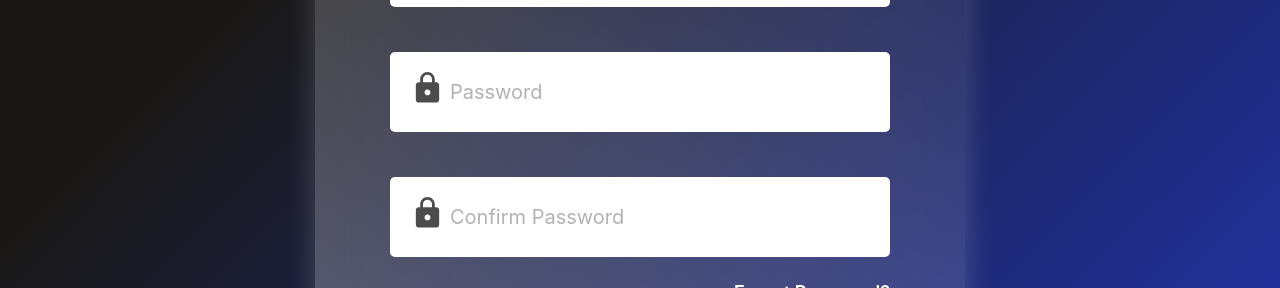
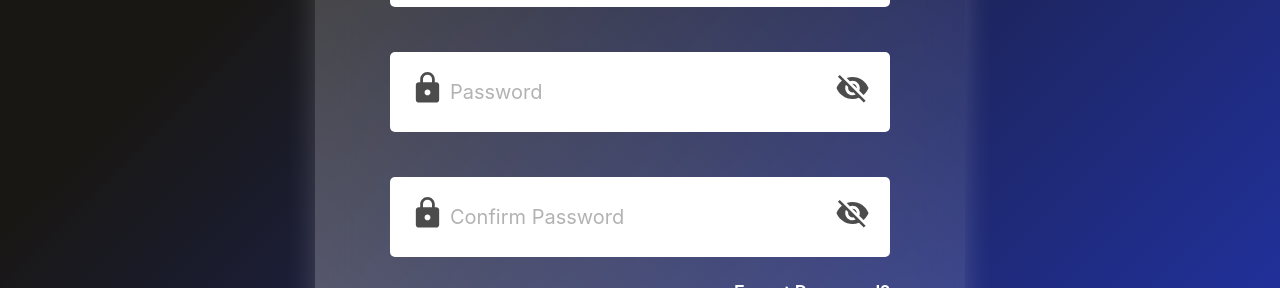
Before and after one commit to MercyKorir/crypto-dashboard, a React (Create React App) app: page /signup in a window 1280 px wide. Shown: the part 309-597 px from the top of the page. Built offline with nearby package versions, Linux system fonts and the light colour scheme; no server answers.

Commit message:
Implemented show/hide password

```diff
--- a/src/components/SignIn.jsx
+++ b/src/components/SignIn.jsx
@@ -7,11 +7,14 @@ import { useNavigate } from "react-router-dom";
 import EmailIcon from "@mui/icons-material/Email";
 import LockIcon from "@mui/icons-material/Lock";
 import WarningAmberIcon from "@mui/icons-material/WarningAmber";
+import VisibilityOffIcon from "@mui/icons-material/VisibilityOff";
+import VisibilityIcon from "@mui/icons-material/Visibility";
 import styles from "../styles/SignIn.module.css";
 
 const SignIn = () => {
   const [error, setError] = useState({});
   const [isLoggedIn, setIsLoggedIn] = useState(false);
+  const [showPwd, setShowPwd] = useState(false);
   const navigate = useNavigate();
 
   const [email, setEmail] = useState("");
@@ -129,8 +132,23 @@ const SignIn = () => {
           </div>
           <div className={styles.inputItem}>
             <div className={styles.inputBox}>
+              <span className={styles.visibilityIcon}>
+                <div onClick={() => setShowPwd(!showPwd)}>
+                  {showPwd ? (
+                    <VisibilityIcon
+                      fontSize="inherit"
+                      style={{ cursor: "pointer" }}
+                    />
+                  ) : (
+                    <VisibilityOffIcon
+                      fontSize="inherit"
+                      style={{ cursor: "pointer" }}
+                    />
+                  )}
+                </div>
+              </span>
               <input
-                type="password"
+                type={showPwd ? "text" : "password"}
                 id="password"
                 name="password"
                 value={password}
--- a/src/components/SignUp.jsx
+++ b/src/components/SignUp.jsx
@@ -7,6 +7,8 @@ import EmailIcon from "@mui/icons-material/Email";
 import LockIcon from "@mui/icons-material/Lock";
 import AccountCircleIcon from "@mui/icons-material/AccountCircle";
 import WarningAmberIcon from "@mui/icons-material/WarningAmber";
+import VisibilityOffIcon from "@mui/icons-material/VisibilityOff";
+import VisibilityIcon from "@mui/icons-material/Visibility";
 
 const SignUp = () => {
   const [email, setEmail] = useState("");
@@ -14,6 +16,8 @@ const SignUp = () => {
   const [confPassword, setConfPassword] = useState("");
   const [username, setUsername] = useState("");
   const [error, setError] = useState({});
+  const [showPwd, setShowPwd] = useState(false);
+  const [showConfPwd, setShowConfPwd] = useState(false);
 
   const navigate = useNavigate();
 
@@ -197,8 +201,23 @@ const SignUp = () => {
           </div>
           <div className={styles.inputItem}>
             <div className={styles.inputBox}>
+              <span className={styles.visibilityIcon}>
+                <div onClick={() => setShowPwd(!showPwd)}>
+                  {showPwd ? (
+                    <VisibilityIcon
+                      fontSize="inherit"
+                      style={{ cursor: "pointer" }}
+                    />
+                  ) : (
+                    <VisibilityOffIcon
+                      fontSize="inherit"
+                      style={{ cursor: "pointer" }}
+                    />
+                  )}
+                </div>
+              </span>
               <input
-                type="password"
+                type={showPwd ? "text" : "password"}
                 id="password"
                 name="password"
                 value={password}
@@ -224,8 +243,23 @@ const SignUp = () => {
           </div>
           <div className={styles.inputItem}>
             <div className={styles.inputBox}>
+              <span className={styles.visibilityIcon}>
+                <div onClick={() => setShowConfPwd(!showConfPwd)}>
+                  {showConfPwd ? (
+                    <VisibilityIcon
+                      fontSize="inherit"
+                      style={{ cursor: "pointer" }}
+                    />
+                  ) : (
+                    <VisibilityOffIcon
+                      fontSize="inherit"
+                      style={{ cursor: "pointer" }}
+                    />
+                  )}
+                </div>
+              </span>
               <input
-                type="password"
+                type={showConfPwd ? "text" : "password"}
                 id="confirm"
                 name="confirm"
                 value={confPassword}
--- a/src/styles/SignIn.module.css
+++ b/src/styles/SignIn.module.css
@@ -12,6 +12,17 @@
 .inputBox {
   position: relative;
   width: 100%;
+}
+
+.inputBox .visibilityIcon {
+  position: absolute;
+  top: 50%;
+  right: 15px;
+  transform: translateY(-50%);
+  color: rgba(0, 0, 0, 0.7);
+  font-size: 24px;
+  cursor: pointer;
+  transition: all 0.3s ease-in-out;
 }
 
 .inputBox .formIcon {
@@ -156,6 +167,10 @@
 
 /*Media Queries*/
 @media (min-width: 425px) {
+  .inputBox .visibilityIcon {
+    font-size: 35px;
+  }
+
   .inputBox .formIcon {
     font-size: 35px;
   }
@@ -202,6 +217,10 @@
     gap: 20px;
   }
 
+  .inputBox .visibilityIcon {
+    right: 20px;
+  }
+
   .inputBox .formIcon {
     left: 20px;
   }
--- a/src/styles/SignUp.module.css
+++ b/src/styles/SignUp.module.css
@@ -12,6 +12,17 @@
 .inputBox {
   position: relative;
   width: 100%;
+}
+
+.inputBox .visibilityIcon {
+  position: absolute;
+  top: 50%;
+  right: 15px;
+  transform: translateY(-50%);
+  color: rgba(0, 0, 0, 0.7);
+  font-size: 24px;
+  cursor: pointer;
+  transition: all 0.3s ease-in-out;
 }
 
 .inputItem .formIcon {
@@ -156,6 +167,10 @@
 
 /* Media Queries */
 @media (min-width: 425px) {
+  .inputBox .visibilityIcon {
+    font-size: 35px;
+  }
+
   .inputItem .formIcon {
     font-size: 35px;
   }
@@ -202,6 +217,10 @@
     gap: 20px;
   }
 
+  .inputBox .visibilityIcon {
+    right: 20px;
+  }
+
   .inputItem .formIcon {
     left: 20px;
   }
```
